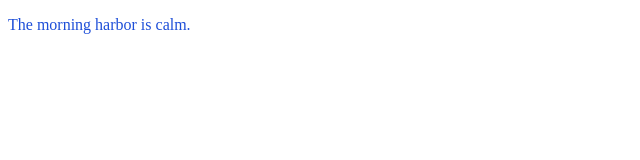
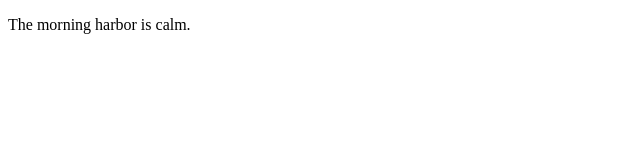
Before and after one commit to dovISR/my-css-practice, a website: page practices/lesson-01/01-color/01-text-color/index.html in a window 1280 px wide. Shown: the whole page, without its empty margins (0-640 px from the left). Drawn offline with Linux system fonts and the light colour scheme.

Commit message:
Leave the text color starter unfinished.
The practice stylesheet had picked up a color declaration, which would have made that exercise pass before a student edited it.

Co-authored-by: Cursor <cursoragent@cursor.com>

```diff
--- a/practices/lesson-01/01-color/01-text-color/style.css
+++ b/practices/lesson-01/01-color/01-text-color/style.css
@@ -1,4 +1,3 @@
 .lead {
   /* Write your solution here. */
-  color: rgb(29, 78, 216);
 }
```
